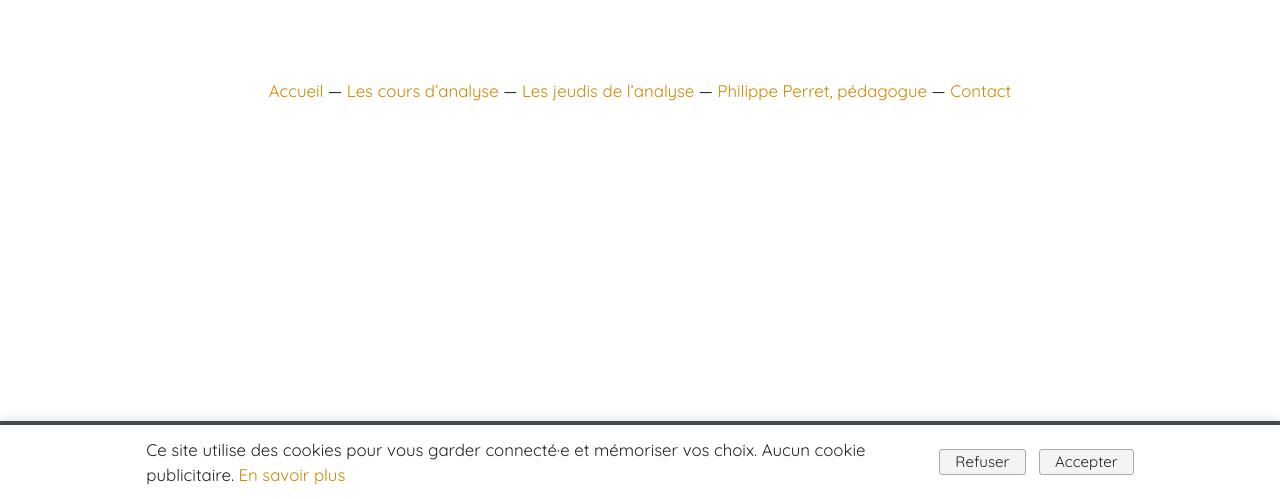
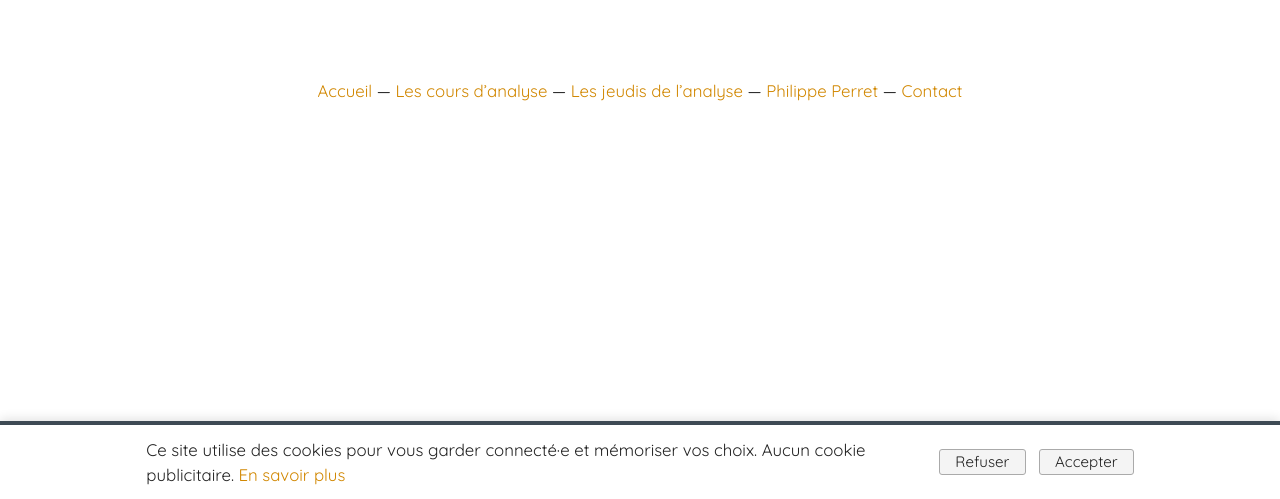
Before and after one commit to PhilippePerret/AnalyseMusicale, an Astro site in the folder site/: page /admin in a window 1280 px wide. Shown: the part 301-800 px from the top of the page. Built offline with nearby package versions, Linux system fonts and the light colour scheme; Astro itself is replaced by a stand-in of ours; no server answers.

Commit message:
Pied de page : « Philippe Perret » seul
Co-Authored-By: Claude Opus 5.5 <noreply@anthropic.com>

```diff
--- a/site/src/layouts/Base.astro
+++ b/site/src/layouts/Base.astro
@@ -55,7 +55,7 @@ const fullTitle = title === 'Cours d’Analyse Musicale' ? title : `${title} —
       <a href="/">Accueil</a><span> — </span>
       <a href="/cours/">Les cours d’analyse</a><span> — </span>
       <a href="/jeudis-analyse/">Les jeudis de l’analyse</a><span> — </span>
-      <a href="/pedagogue/">Philippe Perret, pédagogue</a><span> — </span>
+      <a href="/pedagogue/">Philippe Perret</a><span> — </span>
       <a href={`/contact/?objet=${objetContact}`}>Contact</a>
     </nav>
   </footer>
```
